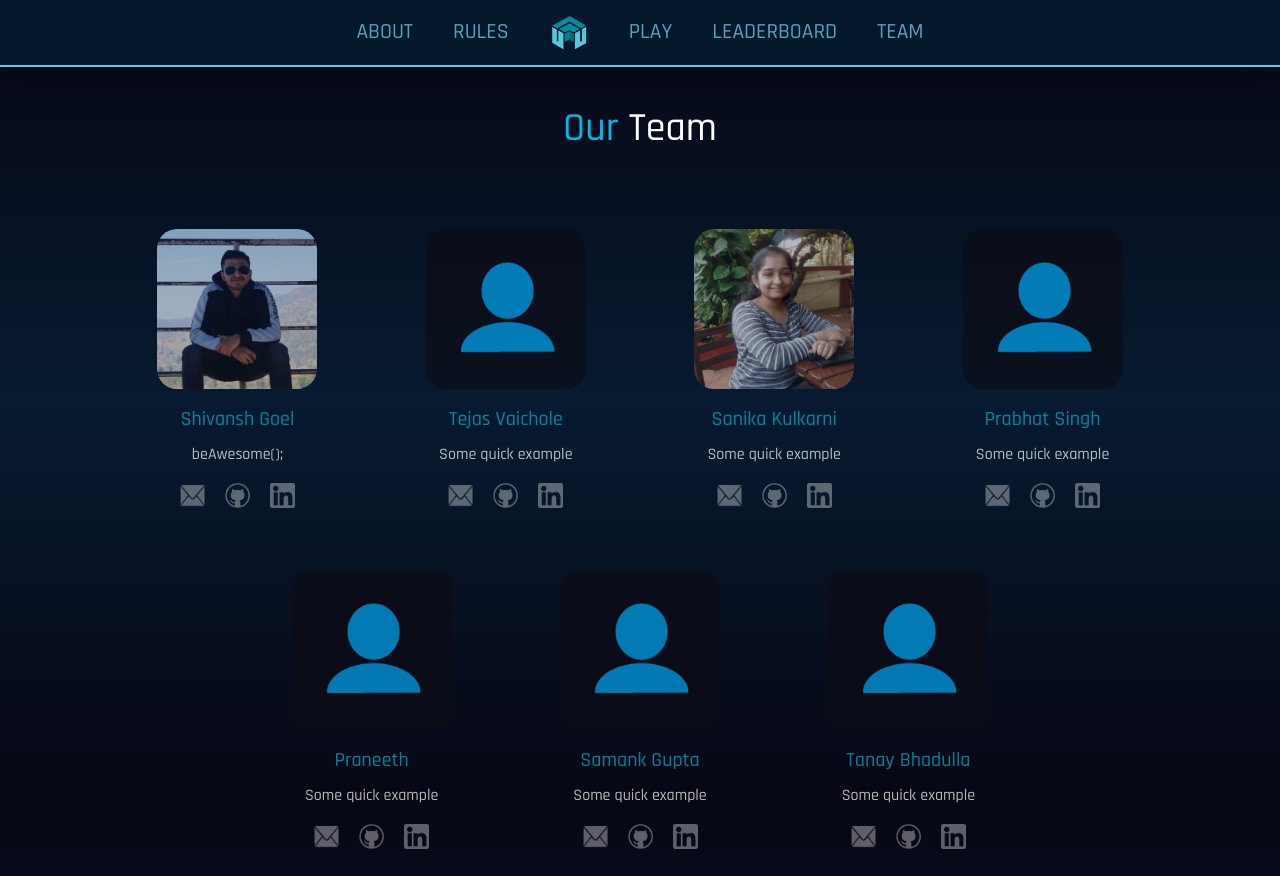
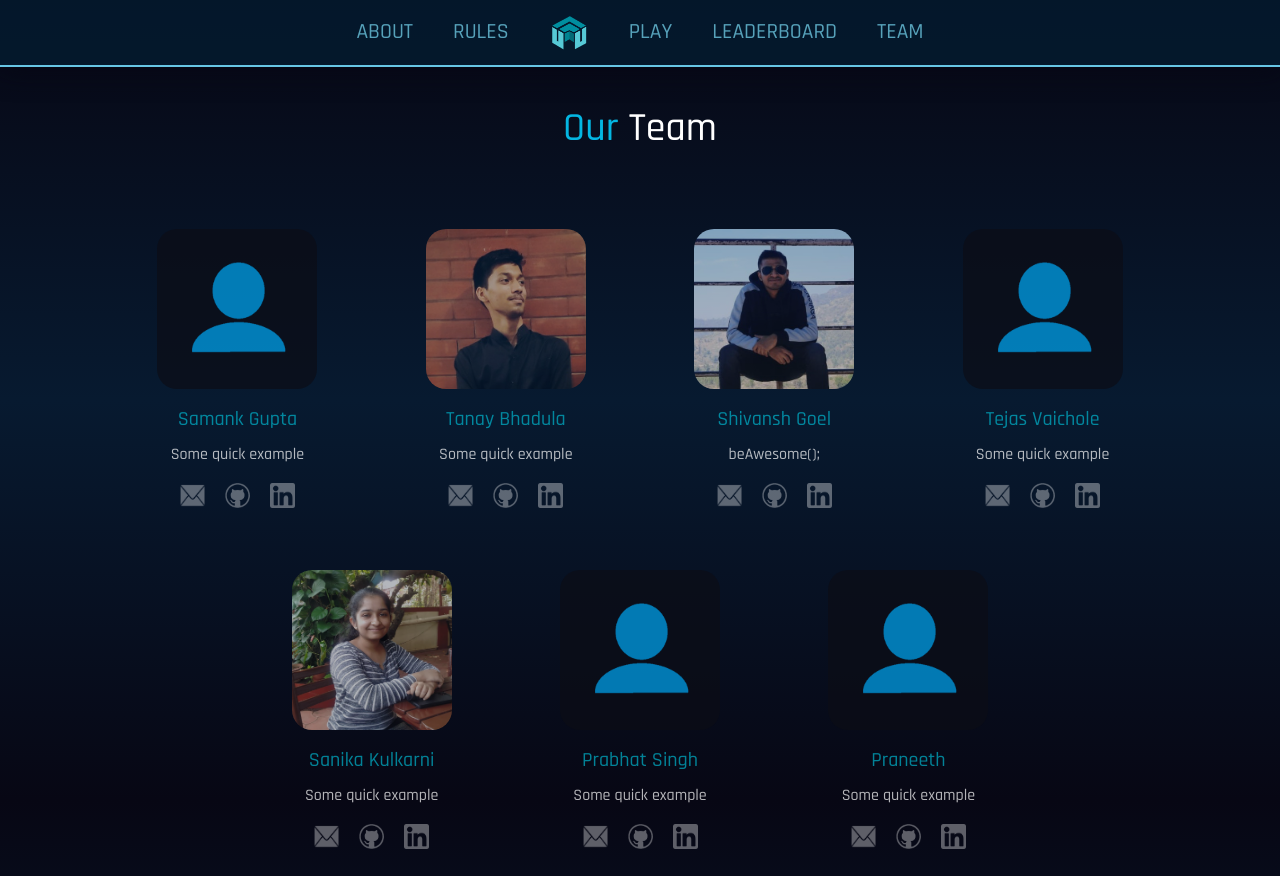
Before and after one commit to ishivanshgoel/Paradox-2021, a React (Create React App) app in the folder client/: page /teams in a window 1280 px wide. Built offline with nearby package versions, Linux system fonts and the light colour scheme.

Commit message:
Update Team.js, changed order and added my details

```diff
--- a/client/src/Data/Teams.js
+++ b/client/src/Data/Teams.js
@@ -1,8 +1,28 @@
 //images
 import shivanshgoel from '../Static/shivanshgoel.jpeg'
 import sanikakulkarni from '../Static/sanikakulkarni.jpg'
+import tanaybhadula from '../Static/tanaybhadula.jpeg'
+
 
 const team = [
+    {
+        firstname: "Samank",
+        lastname: "Gupta",
+        tagline: "Some quick example",
+        email: "example@gmail.com",
+        github: "example",
+        linkedin: "",
+        image: ""
+    },
+    {
+        firstname: "Tanay",
+        lastname: "Bhadula",
+        tagline: "Some quick example",
+        email: "tanaybhadula2002@gmail.com",
+        github: "TanayBhadula",
+        linkedin: "",
+        image: tanaybhadula
+    },
     {
         firstname: "Shivansh",
         lastname: "Goel",
@@ -47,25 +67,8 @@ const team = [
         github: "example",
         linkedin: "",
         image: ""
-    },
-    {
-        firstname: "Samank",
-        lastname: "Gupta",
-        tagline: "Some quick example",
-        email: "example@gmail.com",
-        github: "example",
-        linkedin: "",
-        image: ""
-    },
-    {
-        firstname: "Tanay",
-        lastname: "Bhadulla",
-        tagline: "Some quick example",
-        email: "example@gmail.com",
-        github: "example",
-        linkedin: "",
-        image: ""
-    },
+    }
+
 
 
 ]
```
